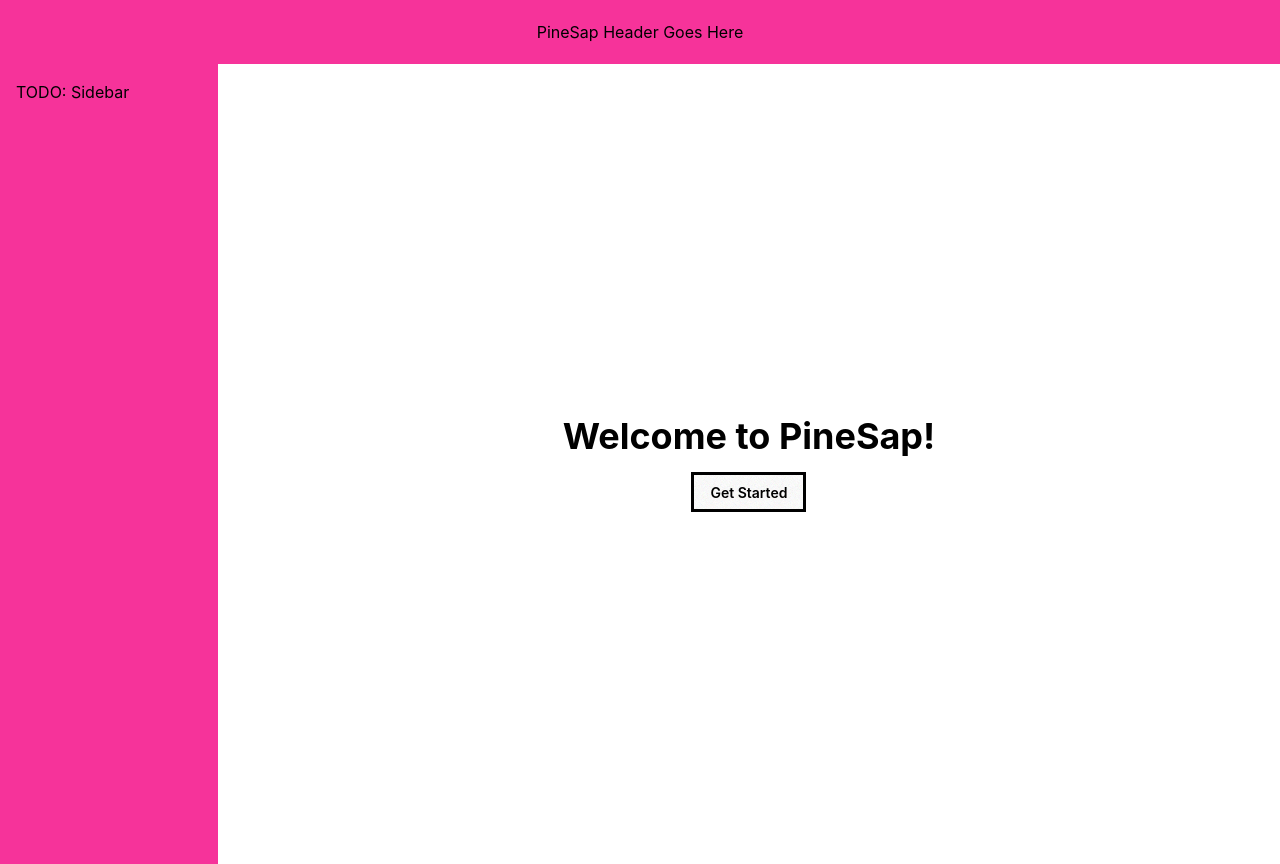
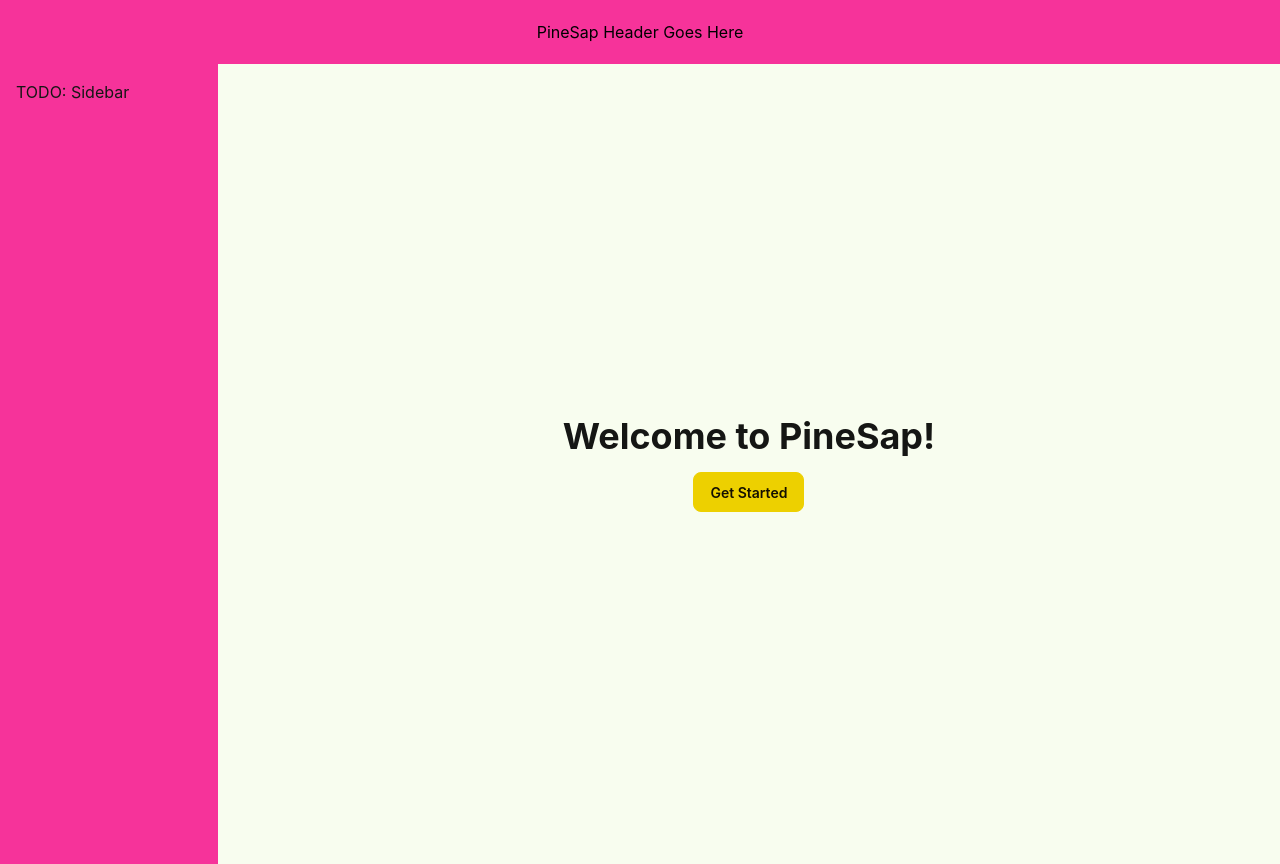
Before and after one commit to CooperW824/PineSap, a Next.js app: page / in a window 1280 px wide. Built offline with nearby package versions, Linux system fonts and the light colour scheme.

Commit message:
Quick Fix for the CSS Theme

```diff
--- a/app/api/auth/[..all]/route.ts
+++ /dev/null
@@ -1,4 +0,0 @@
-import { auth } from "@/lib/server/auth"; // path to your auth file
-import { toNextJsHandler } from "better-auth/next-js";
-
-export const { POST, GET } = toNextJsHandler(auth);
--- a/app/globals.css
+++ b/app/globals.css
@@ -1,6 +1,6 @@
 @import "tailwindcss";
 @plugin "daisyui" {
   themes:
-    lemondade --default,
+    lemonade --default,
     forest --prefersdark;
 }
```
